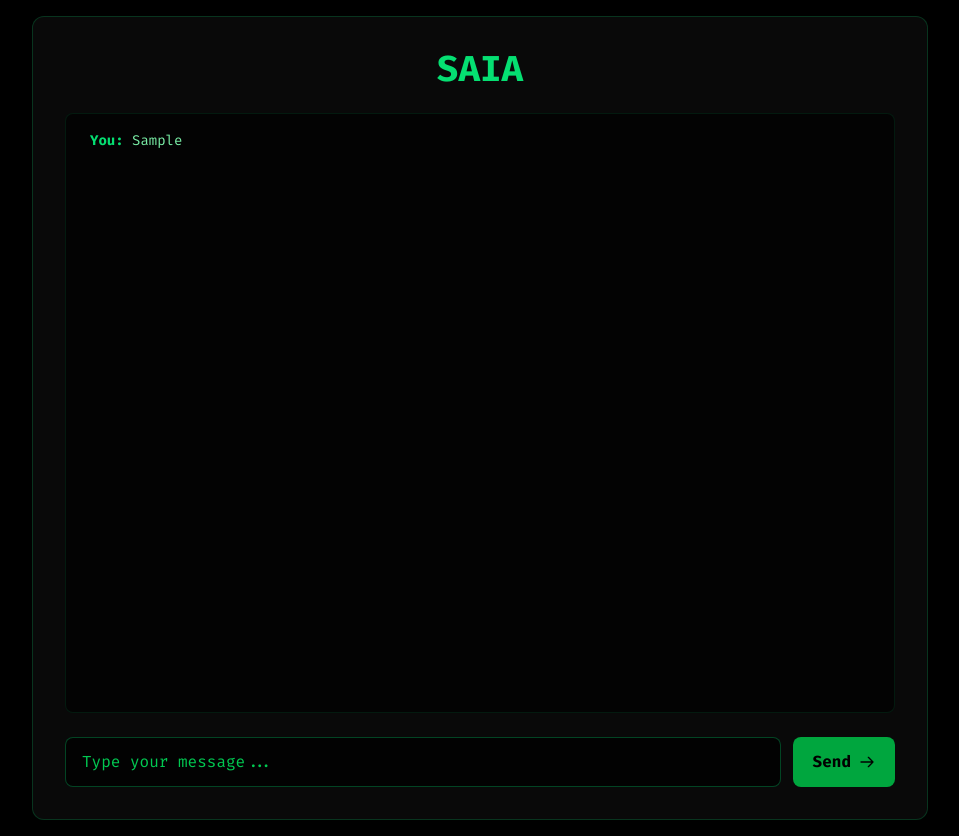
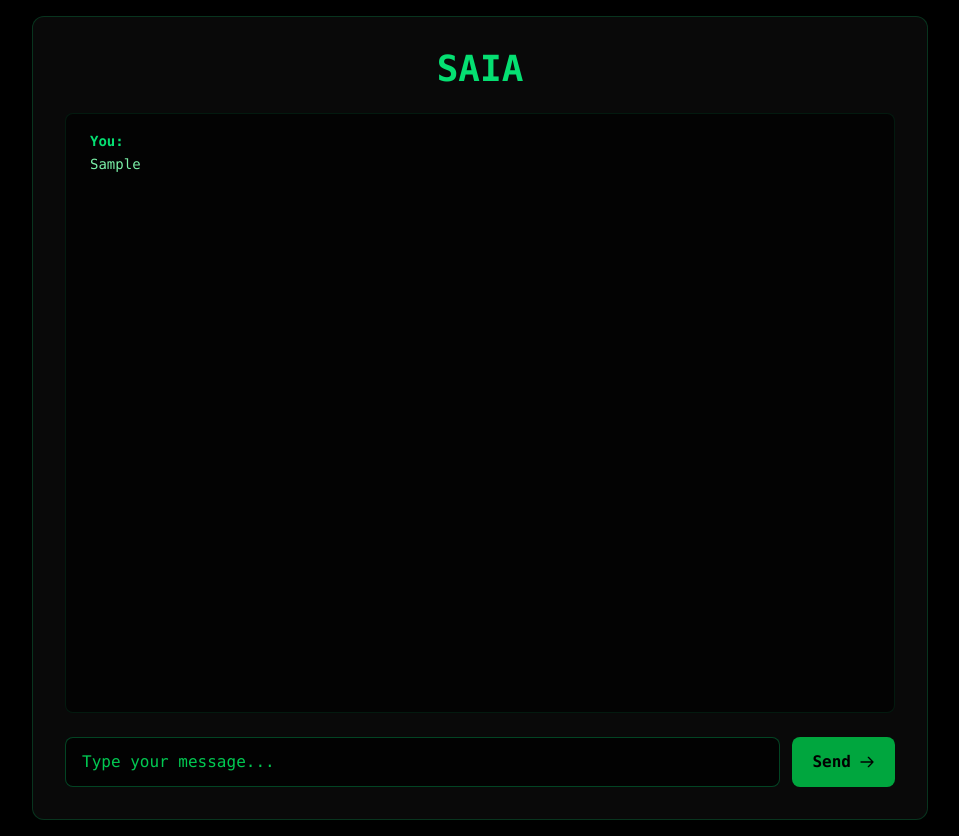
Before and after one commit to SavvyHex/saia, a Next.js app: page /chat in a window 1280 px wide. Both pictures are taken after typing "Sample" into the empty fields and a click on the button "Send". Shown: the whole page, without its empty margins (160-1119 px from the left). Built offline with nearby package versions, Linux system fonts and the light colour scheme; no server answers.

Commit message:
feat : emboldening markdown text

```diff
--- a/src/app/chat/page.tsx
+++ b/src/app/chat/page.tsx
@@ -1,6 +1,9 @@
 "use client";
 
 import { useState } from "react";
+import ReactMarkdown from "react-markdown";
+import remarkGfm from "remark-gfm";
+import rehypeHighlight from "rehype-highlight";
 
 type Message = {
   role: "user" | "assistant";
@@ -67,15 +70,54 @@ export default function HomePage() {
 
         <div className="h-[600px] overflow-y-auto px-6 py-4 rounded-lg bg-[#000000]/60 border border-green-400/10 mb-6 text-sm text-green-300 space-y-4 font-mono">
           {messages.map((msg, i) => (
-            <div key={i} className="whitespace-pre-line leading-relaxed">
+            <div key={i} className="leading-relaxed">
               <span
                 className={`font-bold ${
                   msg.role === "user" ? "text-green-400" : "text-lime-300"
                 }`}
               >
                 {msg.role === "user" ? "You" : "SAIA"}:
-              </span>{" "}
-              {msg.content}
+              </span>
+              <div className="max-w-none">
+                <ReactMarkdown
+                  remarkPlugins={[remarkGfm]}
+                  rehypePlugins={[rehypeHighlight]}
+                  components={{
+                    h1: ({ node, ...props }) => (
+                      <h1 className="text-3xl font-bold mt-4 mb-2" {...props} />
+                    ),
+                    h2: ({ node, ...props }) => (
+                      <h2 className="text-2xl font-bold mt-3 mb-2" {...props} />
+                    ),
+                    h3: ({ node, ...props }) => (
+                      <h3
+                        className="text-xl font-semibold mt-2 mb-1"
+                        {...props}
+                      />
+                    ),
+                    code({ node, className, children, ...props }) {
+                      const isBlock =
+                        className && className.startsWith("language-");
+                      return isBlock ? (
+                        <pre className="bg-black text-green-400 p-3 rounded-lg overflow-x-auto">
+                          <code className={className} {...props}>
+                            {children}
+                          </code>
+                        </pre>
+                      ) : (
+                        <code
+                          className="bg-black text-green-400 px-1 py-0.5 rounded"
+                          {...props}
+                        >
+                          {children}
+                        </code>
+                      );
+                    },
+                  }}
+                >
+                  {msg.content}
+                </ReactMarkdown>
+              </div>
             </div>
           ))}
 
--- a/src/app/globals.css
+++ b/src/app/globals.css
@@ -3,13 +3,6 @@
 :root {
   --background: #ffffff;
   --foreground: #171717;
-}
-
-@theme inline {
-  --color-background: var(--background);
-  --color-foreground: var(--foreground);
-  --font-sans: var(--font-geist-sans);
-  --font-mono: var(--font-geist-mono);
 }
 
 @media (prefers-color-scheme: dark) {
```
Also changed, not shown: package.json (+7 -4 lines), 1 other file (tests, documents, lock files or other folders).
